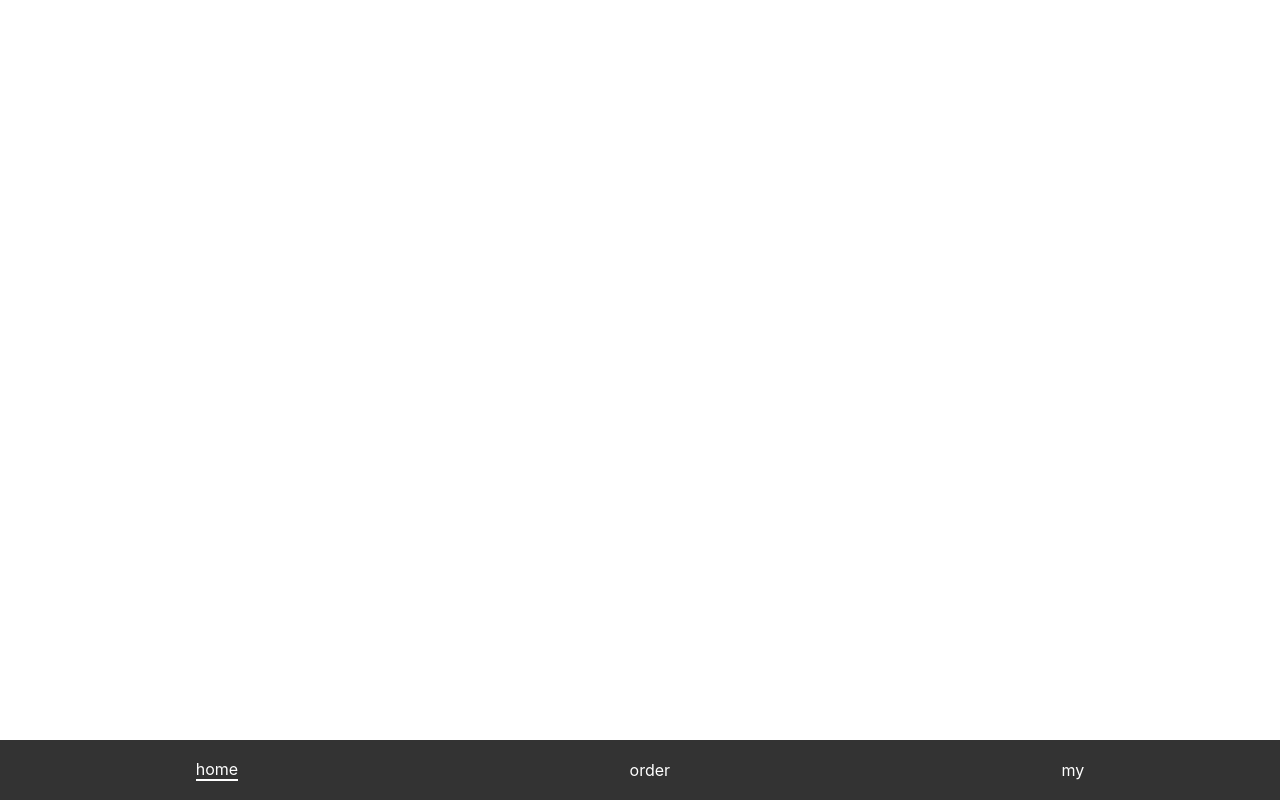
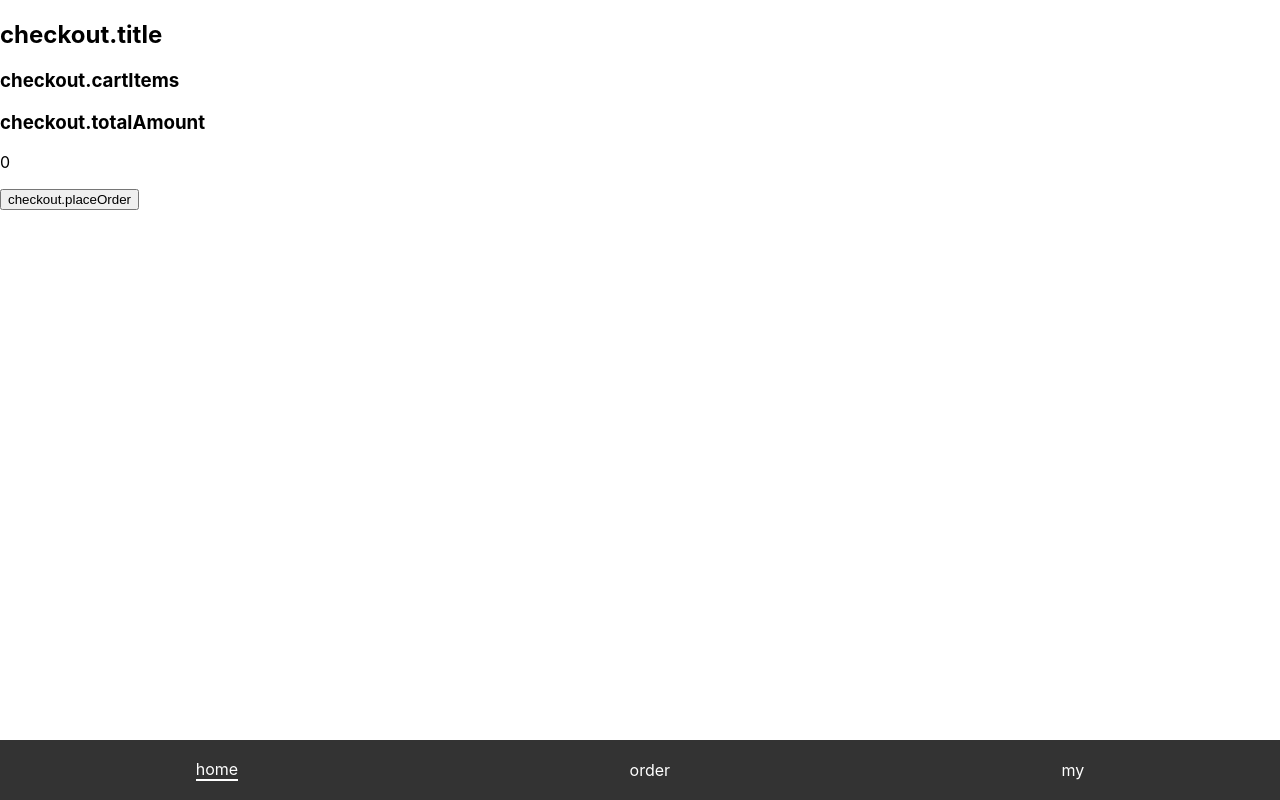
Before and after one commit to jznrhnn/couple-store, a React (Create React App) app: page /checkout in a window 1280 px wide. Before the commit this address had no page. Built offline with nearby package versions, Linux system fonts and the light colour scheme.

Commit message:
temporary

```diff
--- a/src/App.js
+++ b/src/App.js
@@ -9,6 +9,7 @@ import Products from './components/pages/Products';
 import Shops from './components/pages/Shops';
 import TransactionHistory from './components/pages/TransactionHistory';
 import UserProfile from './components/pages/UserProfile';
+import Checkout from './components/pages/CheckOut';
 
 
 function App() {
@@ -18,7 +19,8 @@ function App() {
     { path: 'order', component: <Order /> },
     { path: 'my', component: <UserProfile /> },
     { path: 'transactionHistory', component: <TransactionHistory /> },
-    { path: 'shop', component: <Products /> }
+    { path: 'shop', component: <Products /> },
+    { path: 'checkout', component: <Checkout /> }
   ];
 
   return (
--- /dev/null
+++ b/src/components/pages/CheckOut.js
@@ -0,0 +1,48 @@
+import React, { useState, useEffect } from 'react';
+import { useTranslation } from 'react-i18next';
+import { useCart } from '../CartContext';
+
+const Checkout = () => {
+  const { t } = useTranslation();
+  const { cartItems, removeFromCart } = useCart();
+  const [totalAmount, setTotalAmount] = useState(0);
+
+  // 计算订单总金额
+  useEffect(() => {
+    let total = 0;
+    cartItems.forEach(item => {
+      total += item.quantity * item.price;
+    });
+    setTotalAmount(total);
+  }, [cartItems]);
+
+  return (
+    <div>
+      <h2>{t('checkout.title')}</h2>
+      <div>
+        <h3>{t('checkout.cartItems')}</h3>
+        <ul>
+          {cartItems.map(item => (
+            <li key={item.id}>
+              <span>{item.name}</span>
+              <span>{item.quantity}</span>
+              <span>{item.price * item.quantity}</span>
+              <button onClick={() => removeFromCart(item.id)}>{t('checkout.removeItem')}</button>
+            </li>
+          ))}
+        </ul>
+      </div>
+      <div>
+        <h3>{t('checkout.totalAmount')}</h3>
+        <p>{totalAmount}</p>
+      </div>
+      <div>
+        {/* 提供选择配送地址和付款方式的选项 */}
+        {/* 这里可以根据需要添加表单元素 */}
+      </div>
+      <button>{t('checkout.placeOrder')}</button>
+    </div>
+  );
+};
+
+export default Checkout;
```
